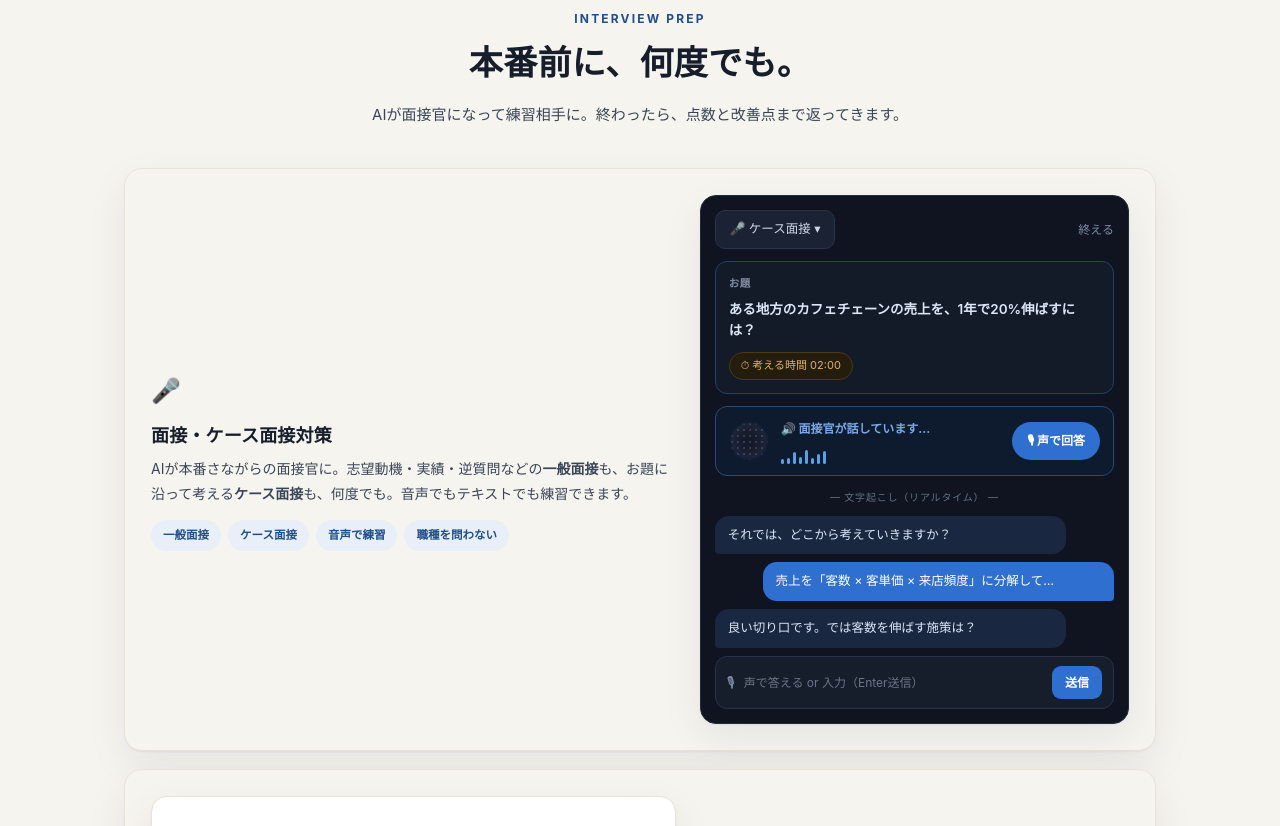
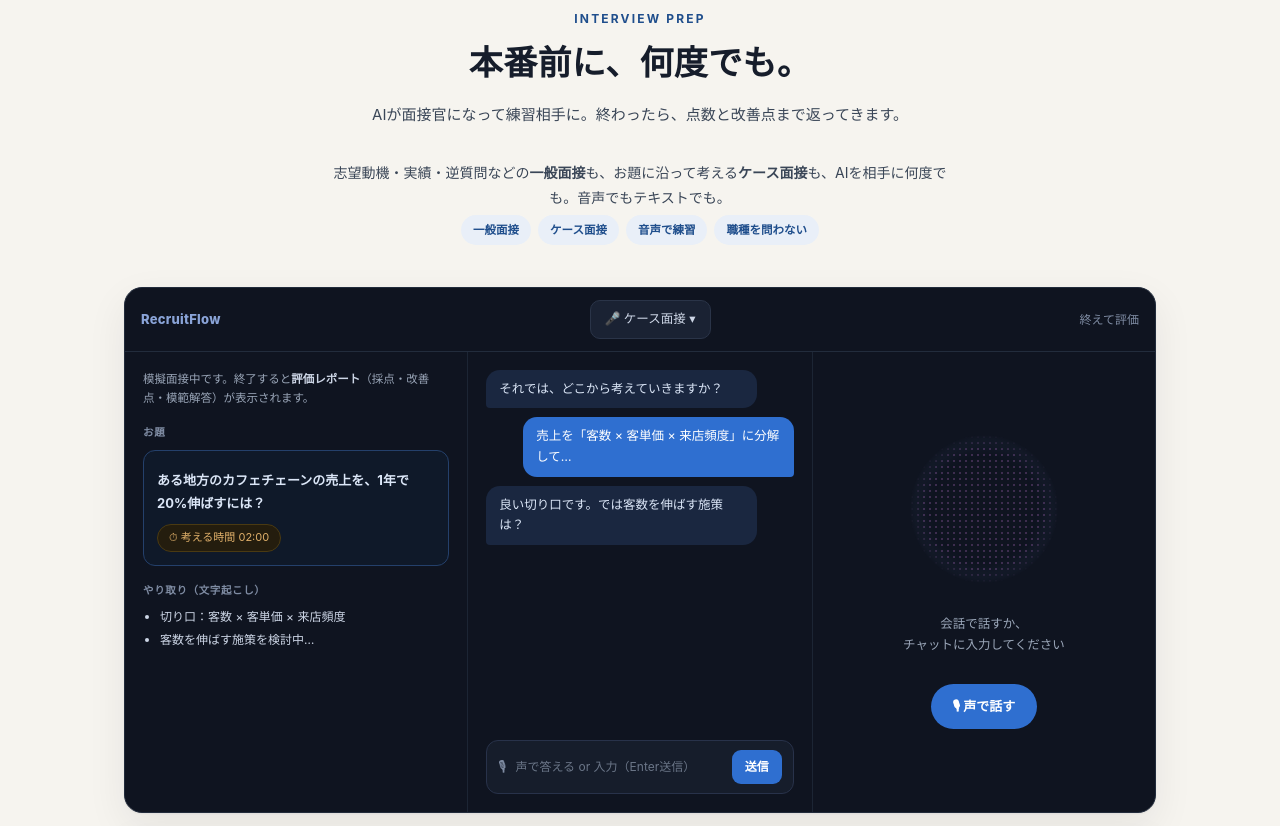
Before and after one commit to nykaz1201-svg/recruitflow-site, a plain HTML site: page index.html in a window 1280 px wide. Shown: the part 2814-3640 px from the top of the page. Drawn offline with Linux system fonts and the light colour scheme.

Commit message:
面接対策を3ペインUIに更新

```diff
--- a/index.html
+++ b/index.html
@@ -336,39 +336,46 @@
 <section id="interview">
   <div class="wrap">
     <div class="sec-head reveal"><span class="eyebrow">Interview prep</span><h2 class="serif">本番前に、何度でも。</h2><p>AIが面接官になって練習相手に。終わったら、点数と改善点まで返ってきます。</p></div>
-    <div class="feat">
-      <div class="card span2 reveal" style="background:var(--paper)">
-        <div>
-          <div class="ico">🎤</div>
-          <h3>面接・ケース面接対策</h3>
-          <p>AIが本番さながらの面接官に。志望動機・実績・逆質問などの<strong>一般面接</strong>も、お題に沿って考える<strong>ケース面接</strong>も、何度でも。音声でもテキストでも練習できます。</p>
-          <div class="pill-row">
-            <span class="pillx">一般面接</span><span class="pillx">ケース面接</span><span class="pillx">音声で練習</span><span class="pillx">職種を問わない</span>
+    <p style="text-align:center;color:var(--ink2);font-size:14px;max-width:640px;margin:-8px auto 4px">志望動機・実績・逆質問などの<strong>一般面接</strong>も、お題に沿って考える<strong>ケース面接</strong>も、AIを相手に何度でも。音声でもテキストでも。</p>
+    <div class="pill-row" style="justify-content:center;margin:0 0 26px"><span class="pillx">一般面接</span><span class="pillx">ケース面接</span><span class="pillx">音声で練習</span><span class="pillx">職種を問わない</span></div>
+
+    <div class="appwin3 reveal">
+      <div class="w3-bar">
+        <div class="w3-left"><span class="brandmini">RecruitFlow</span></div>
+        <div class="w3-title">🎤 ケース面接 ▾</div>
+        <div class="w3-right">終えて評価</div>
+      </div>
+      <div class="w3-body">
+        <!-- 左：模擬面接情報＋お題 -->
+        <div class="w3-panel">
+          <div style="font-size:11.5px;color:#9aa6b8;line-height:1.65">模擬面接中です。終了すると<b style="color:#cdd6e6">評価レポート</b>（採点・改善点・模範解答）が表示されます。</div>
+          <div class="wp-label" style="margin-top:16px">お題</div>
+          <div class="wp-match" style="margin-top:6px">
+            <div class="wp-mtitle" style="color:#dbe6f7">ある地方のカフェチェーンの売上を、1年で20%伸ばすには？</div>
+            <span class="iv-timer" style="display:inline-block;margin-top:9px">⏱ 考える時間 02:00</span>
           </div>
+          <div class="wp-label" style="margin-top:16px">やり取り（文字起こし）</div>
+          <ul class="wp-list"><li>切り口：客数 × 客単価 × 来店頻度</li><li>客数を伸ばす施策を検討中…</li></ul>
         </div>
-        <div class="ivwin">
-          <div class="iv-bar"><span class="w3-title">🎤 ケース面接 ▾</span><span class="w3-right">終える</span></div>
-          <div class="iv-topic">
-            <div class="iv-topic-l">お題</div>
-            <div class="iv-topic-t">ある地方のカフェチェーンの売上を、1年で20%伸ばすには？</div>
-            <span class="iv-timer">⏱ 考える時間 02:00</span>
+        <!-- 中央：会話 -->
+        <div class="w3-chat">
+          <div class="msgs">
+            <div class="wb ai">それでは、どこから考えていきますか？</div>
+            <div class="wb me">売上を「客数 × 客単価 × 来店頻度」に分解して…</div>
+            <div class="wb ai">良い切り口です。では客数を伸ばす施策は？</div>
           </div>
-          <div class="iv-live">
-            <span class="orb pulse"></span>
-            <div style="flex:1;min-width:0">
-              <div class="iv-live-t">🔊 面接官が話しています…</div>
-              <div class="wave"><i style="animation-delay:0s"></i><i style="animation-delay:.12s"></i><i style="animation-delay:.28s"></i><i style="animation-delay:.16s"></i><i style="animation-delay:.36s"></i><i style="animation-delay:.08s"></i><i style="animation-delay:.24s"></i><i style="animation-delay:.32s"></i></div>
-            </div>
-            <span class="orb-cta">🎙 声で回答</span>
-          </div>
-          <div class="iv-tr-label">— 文字起こし（リアルタイム） —</div>
-          <div class="wb ai">それでは、どこから考えていきますか？</div>
-          <div class="wb me">売上を「客数 × 客単価 × 来店頻度」に分解して…</div>
-          <div class="wb ai">良い切り口です。では客数を伸ばす施策は？</div>
           <div class="w3-input"><span class="micdot">🎙</span><span class="ph">声で答える or 入力（Enter送信）</span><span class="send">送信</span></div>
         </div>
+        <!-- 右：音声 -->
+        <div class="w3-voice">
+          <span class="orb big"></span>
+          <p>会話で話すか、<br>チャットに入力してください</p>
+          <span class="orb-cta big">🎙 声で話す</span>
+        </div>
       </div>
+    </div>
 
+    <div class="feat" style="margin-top:18px">
       <div class="card span2 reveal" style="background:var(--paper)">
         <div class="report">
           <div class="rep-top"><span>面接評価レポート</span><span class="rep-score">82<small> / 100</small></span></div>
```
